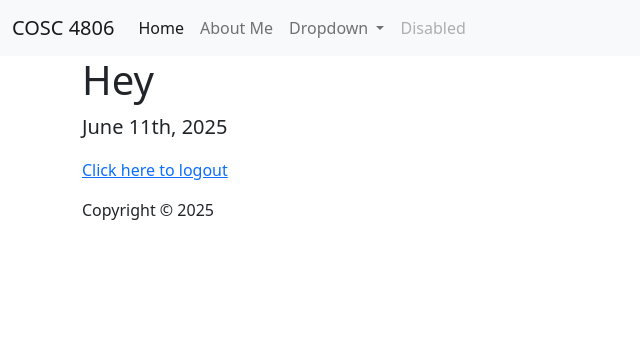
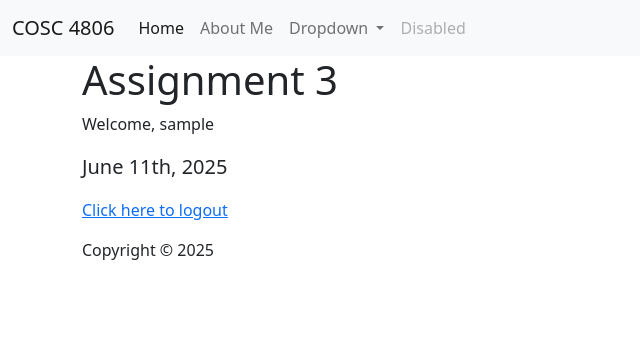
Before and after one commit to lsmasters/COSC4806-3, a PHP site: page /home in a window 1280 px wide. Shown: the top 356 px of the page, without its empty margins (0-640 px from the left). Run offline with PHP 8.4, Linux system fonts and the light colour scheme; the visitor is signed in with stand-in values (Sample User, id 1); data that the repository does not hold is empty.

Commit message:
Home/index.php changed to reflect Assignment 3

```diff
--- a/app/views/home/index.php
+++ b/app/views/home/index.php
@@ -3,7 +3,8 @@
     <div class="page-header" id="banner">
         <div class="row">
             <div class="col-lg-12">
-                <h1>Hey</h1>
+                <h1>Assignment 3</h1>
+                <p> Welcome, <?=$_SESSION['username'] ?></p>
                 <p class="lead"> <?= date("F jS, Y"); ?></p>
             </div>
         </div>
```
